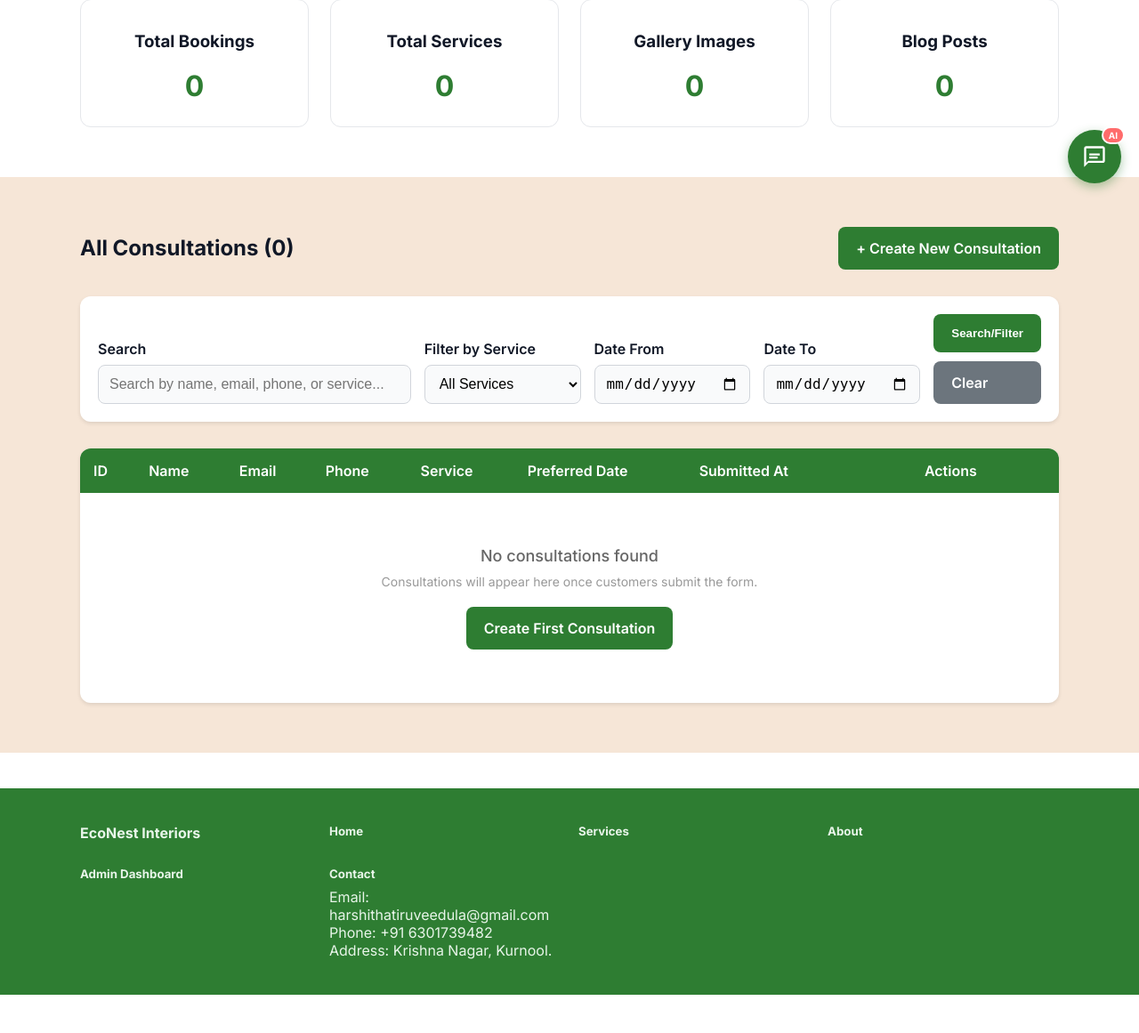
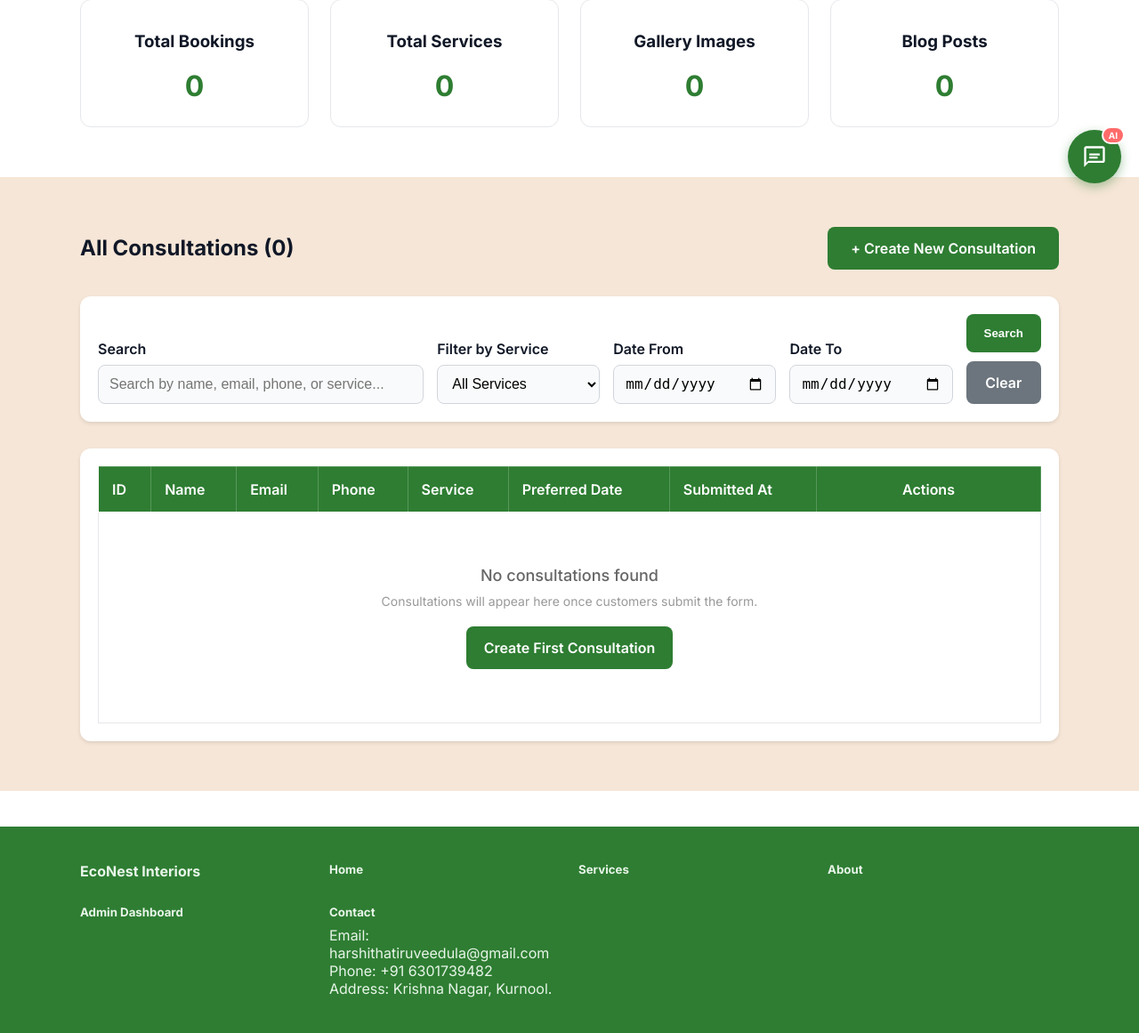
Before and after one commit to harshithatiruveedula/econest_interiors_django, a Django app: page /dashboard/ in a window 1280 px wide. Shown: the part 574-1735 px from the top of the page at 89% size. Before the commit the page ends 1692 px from the top, so only its background shows below. Run offline with Django 5.2, Linux system fonts and the light colour scheme; the visitor is signed in with stand-in values (Sample User, id 1); data that the repository does not hold is empty.

Commit message:
Add files via upload

```diff
--- a/main/templates/main/dashboard.html
+++ b/main/templates/main/dashboard.html
@@ -5,7 +5,7 @@
 
 {% block content %}
 
-<!-- HERO SECTION (matching other pages) -->
+<!-- HERO SECTION (matching other pages exactly) -->
 <section class="page-hero">
   <div class="container grid hero-grid">
     <div>
@@ -46,11 +46,13 @@
 <!-- CONSULTATIONS MANAGEMENT SECTION -->
 <section class="section alt">
   <div class="container">
+    <!-- Header with Create Button -->
     <div style="display:flex;justify-content:space-between;align-items:center;margin-bottom:30px;flex-wrap:wrap;gap:20px;">
       <h2 style="margin:0;">All Consultations ({{ all_bookings|length }})</h2>
-      <a href="{% url 'create_consultation' %}" class="button primary">+ Create New Consultation</a>
+      <a href="{% url 'create_consultation' %}" class="button primary" style="font-size:16px;padding:12px 24px;">+ Create New Consultation</a>
     </div>
 
+    <!-- Messages -->
     {% if messages %}
     <div style="margin-bottom:20px;">
       {% for message in messages %}
@@ -65,8 +67,8 @@
     {% endif %}
 
     <!-- SEARCH AND FILTER FORM -->
-    <form method="get" action="{% url 'dashboard' %}" style="background:#fff;padding:20px;border-radius:12px;margin-bottom:30px;box-shadow:0 2px 4px rgba(0,0,0,0.1);" class="dashboard-filters">
-      <div class="grid" style="grid-template-columns:2fr 1fr 1fr 1fr auto;gap:15px;align-items:end;" class="filter-grid">
+    <form method="get" action="{% url 'dashboard' %}" style="background:#fff;padding:20px;border-radius:12px;margin-bottom:30px;box-shadow:0 2px 4px rgba(0,0,0,0.1);">
+      <div class="grid" style="grid-template-columns:2fr 1fr 1fr 1fr auto;gap:15px;align-items:end;">
         <div class="form-field">
           <label for="search">Search</label>
           <input type="text" id="search" name="search" value="{{ search_query }}" placeholder="Search by name, email, phone, or service..." />
@@ -88,55 +90,61 @@
           <label for="date_to">Date To</label>
           <input type="date" id="date_to" name="date_to" value="{{ filter_date_to }}" />
         </div>
-        <div class="form-field" style="display:flex;gap:10px;">
-          <button type="submit" class="button primary" style="flex:1;">Search/Filter</button>
-          <a href="{% url 'dashboard' %}" class="button" style="background:#6c757d;color:#fff;padding:12px 18px;border-radius:8px;text-decoration:none;display:inline-block;">Clear</a>
+        <div class="form-field" style="display:flex;gap:10px;flex-direction:column;">
+          <button type="submit" class="button primary" style="width:100%;">Search</button>
+          <a href="{% url 'dashboard' %}" class="button" style="background:#6c757d;color:#fff;padding:12px 18px;border-radius:8px;text-decoration:none;display:block;text-align:center;">Clear</a>
         </div>
       </div>
     </form>
 
     <!-- CONSULTATIONS TABLE -->
-    <div style="overflow-x:auto;background:#fff;border-radius:12px;box-shadow:0 2px 4px rgba(0,0,0,0.1);">
+    <div style="overflow-x:auto;background:#fff;border-radius:12px;box-shadow:0 2px 4px rgba(0,0,0,0.1);padding:20px;">
       <table style="width:100%;border-collapse:collapse;min-width:1000px;">
         <thead>
           <tr style="background:var(--green);color:#fff;">
-            <th style="padding:15px;text-align:left;font-weight:600;">ID</th>
-            <th style="padding:15px;text-align:left;font-weight:600;">Name</th>
-            <th style="padding:15px;text-align:left;font-weight:600;">Email</th>
-            <th style="padding:15px;text-align:left;font-weight:600;">Phone</th>
-            <th style="padding:15px;text-align:left;font-weight:600;">Service</th>
-            <th style="padding:15px;text-align:left;font-weight:600;">Preferred Date</th>
-            <th style="padding:15px;text-align:left;font-weight:600;">Submitted At</th>
-            <th style="padding:15px;text-align:center;font-weight:600;min-width:180px;">Actions</th>
+            <th style="padding:15px;text-align:left;font-weight:600;border:1px solid rgba(255,255,255,0.2);">ID</th>
+            <th style="padding:15px;text-align:left;font-weight:600;border:1px solid rgba(255,255,255,0.2);">Name</th>
+            <th style="padding:15px;text-align:left;font-weight:600;border:1px solid rgba(255,255,255,0.2);">Email</th>
+            <th style="padding:15px;text-align:left;font-weight:600;border:1px solid rgba(255,255,255,0.2);">Phone</th>
+            <th style="padding:15px;text-align:left;font-weight:600;border:1px solid rgba(255,255,255,0.2);">Service</th>
+            <th style="padding:15px;text-align:left;font-weight:600;border:1px solid rgba(255,255,255,0.2);">Preferred Date</th>
+            <th style="padding:15px;text-align:left;font-weight:600;border:1px solid rgba(255,255,255,0.2);">Submitted At</th>
+            <th style="padding:15px;text-align:center;font-weight:600;min-width:200px;border:1px solid rgba(255,255,255,0.2);">Actions</th>
           </tr>
         </thead>
         <tbody>
           {% for b in all_bookings %}
-          <tr style="border-bottom:1px solid #e5e7eb;">
-            <td style="padding:15px;">{{ b.id }}</td>
-            <td style="padding:15px;font-weight:500;">{{ b.name }}</td>
-            <td style="padding:15px;"><a href="mailto:{{ b.email }}" style="color:#0066cc;text-decoration:none;">{{ b.email }}</a></td>
-            <td style="padding:15px;"><a href="tel:{{ b.phone }}" style="color:#0066cc;text-decoration:none;">{{ b.phone }}</a></td>
-            <td style="padding:15px;">{{ b.service }}</td>
-            <td style="padding:15px;color:#0066cc;font-weight:bold;">
+          <tr style="border-bottom:1px solid #e5e7eb;transition:background 0.2s;">
+            <td style="padding:15px;border:1px solid #e5e7eb;">{{ b.id }}</td>
+            <td style="padding:15px;border:1px solid #e5e7eb;font-weight:500;">{{ b.name }}</td>
+            <td style="padding:15px;border:1px solid #e5e7eb;"><a href="mailto:{{ b.email }}" style="color:#0066cc;text-decoration:none;">{{ b.email }}</a></td>
+            <td style="padding:15px;border:1px solid #e5e7eb;"><a href="tel:{{ b.phone }}" style="color:#0066cc;text-decoration:none;">{{ b.phone }}</a></td>
+            <td style="padding:15px;border:1px solid #e5e7eb;">{{ b.service }}</td>
+            <td style="padding:15px;border:1px solid #e5e7eb;color:#0066cc;font-weight:bold;">
               {% if b.appointment_date %}
                 {{ b.appointment_date|date:"F d, Y" }}
               {% else %}
                 <span style="color:#999;">Not specified</span>
               {% endif %}
             </td>
-            <td style="padding:15px;color:#666;font-size:14px;">{{ b.submitted_at|date:"M d, Y g:i A" }}</td>
-            <td style="padding:15px;text-align:center;">
-              <div style="display:flex;gap:8px;justify-content:center;">
-                <a href="{% url 'edit_consultation' b.id %}" class="button" style="background:#0066cc;color:#fff;padding:6px 12px;font-size:13px;text-decoration:none;">Edit</a>
-                <a href="{% url 'delete_consultation' b.id %}" class="button" style="background:#dc3545;color:#fff;padding:6px 12px;font-size:13px;text-decoration:none;"
-                   onclick="return confirm('Are you sure you want to delete this consultation? This action cannot be undone.');">Delete</a>
+            <td style="padding:15px;border:1px solid #e5e7eb;color:#666;font-size:14px;">{{ b.submitted_at|date:"M d, Y g:i A" }}</td>
+            <td style="padding:15px;border:1px solid #e5e7eb;text-align:center;">
+              <div style="display:flex;gap:10px;justify-content:center;flex-wrap:wrap;align-items:center;">
+                <a href="{% url 'edit_consultation' b.id %}"
+                   style="background:#0066cc !important;color:#fff !important;padding:10px 20px !important;font-size:14px !important;text-decoration:none !important;border-radius:6px !important;font-weight:600 !important;display:inline-block !important;min-width:80px !important;text-align:center !important;transition:all 0.2s !important;box-shadow:0 2px 4px rgba(0,102,204,0.3) !important;"
+                   onmouseover="this.style.background='#0052a3' !important;this.style.transform='scale(1.05)' !important;this.style.boxShadow='0 4px 8px rgba(0,102,204,0.4)' !important;"
+                   onmouseout="this.style.background='#0066cc' !important;this.style.transform='scale(1)' !important;this.style.boxShadow='0 2px 4px rgba(0,102,204,0.3)' !important;">✏️ Edit</a>
+                <a href="{% url 'delete_consultation' b.id %}"
+                   style="background:#dc3545 !important;color:#fff !important;padding:10px 20px !important;font-size:14px !important;text-decoration:none !important;border-radius:6px !important;font-weight:600 !important;display:inline-block !important;min-width:80px !important;text-align:center !important;transition:all 0.2s !important;box-shadow:0 2px 4px rgba(220,53,69,0.3) !important;"
+                   onmouseover="this.style.background='#c82333' !important;this.style.transform='scale(1.05)' !important;this.style.boxShadow='0 4px 8px rgba(220,53,69,0.4)' !important;"
+                   onmouseout="this.style.background='#dc3545' !important;this.style.transform='scale(1)' !important;this.style.boxShadow='0 2px 4px rgba(220,53,69,0.3)' !important;"
+                   onclick="return confirm('Are you sure you want to delete this consultation? This action cannot be undone.');">🗑️ Delete</a>
               </div>
             </td>
           </tr>
           {% empty %}
           <tr>
-            <td colspan="8" style="padding:60px;text-align:center;color:#666;">
+            <td colspan="8" style="padding:60px;text-align:center;color:#666;border:1px solid #e5e7eb;">
               <p style="margin:0;font-size:18px;font-weight:500;">No consultations found</p>
               <p style="margin:10px 0 0 0;font-size:14px;color:#999;">
                 {% if search_query or filter_service or filter_date_from or filter_date_to %}
@@ -161,21 +169,14 @@
 
 {% block extra_css %}
 <style>
-  .dashboard-filters .filter-grid {
+  /* Dashboard specific styles */
+  .dashboard-filters .grid {
     grid-template-columns: 2fr 1fr 1fr 1fr auto;
   }
 
   @media (max-width: 900px) {
-    .dashboard-filters .filter-grid {
+    .dashboard-filters .grid {
       grid-template-columns: 1fr;
-    }
-    .dashboard-filters .form-field:last-child {
-      display: flex;
-      gap: 10px;
-    }
-    .dashboard-filters .form-field:last-child button,
-    .dashboard-filters .form-field:last-child a {
-      flex: 1;
     }
     .grid.cards-3[style*="grid-template-columns: repeat(4"] {
       grid-template-columns: repeat(2, 1fr) !important;
@@ -186,32 +187,28 @@
     .grid.cards-3[style*="grid-template-columns: repeat(4"] {
       grid-template-columns: 1fr !important;
     }
-  }
-
-  .dashboard-table-container {
-    overflow-x: auto;
-  }
-
-  table {
-    width: 100%;
-  }
-
-  @media (max-width: 768px) {
     table {
-      font-size: 14px;
+      font-size: 13px;
     }
     table th,
     table td {
       padding: 10px 8px;
     }
-    .action-buttons {
-      flex-direction: column;
-      gap: 5px;
-    }
-    .action-buttons .button {
-      width: 100%;
-      text-align: center;
-    }
+  }
+
+  /* Table row hover effect */
+  tbody tr:hover {
+    background: #f9fafb !important;
+  }
+
+  /* Button styles for CRUD operations */
+  .button {
+    transition: all 0.2s ease;
+  }
+
+  .button:hover {
+    transform: translateY(-1px);
+    box-shadow: 0 4px 8px rgba(0,0,0,0.15);
   }
 </style>
 {% endblock %}
```
Also changed, not shown: main/static/main/css/style.css (line endings or trailing spaces), main/static/main/js/chat.js (line endings or trailing spaces), main/templates/main/base.html (line endings or trailing spaces), main/templates/main/create_consultation.html (line endings or trailing spaces), main/templates/main/dashboard_access.html (line endings or trailing spaces), main/templates/main/delete_consultation.html (line endings or trailing spaces), main/templates/main/edit_consultation.html (line endings or trailing spaces), main/urls.py (line endings or trailing spaces), main/views.py (line endings or trailing spaces).
